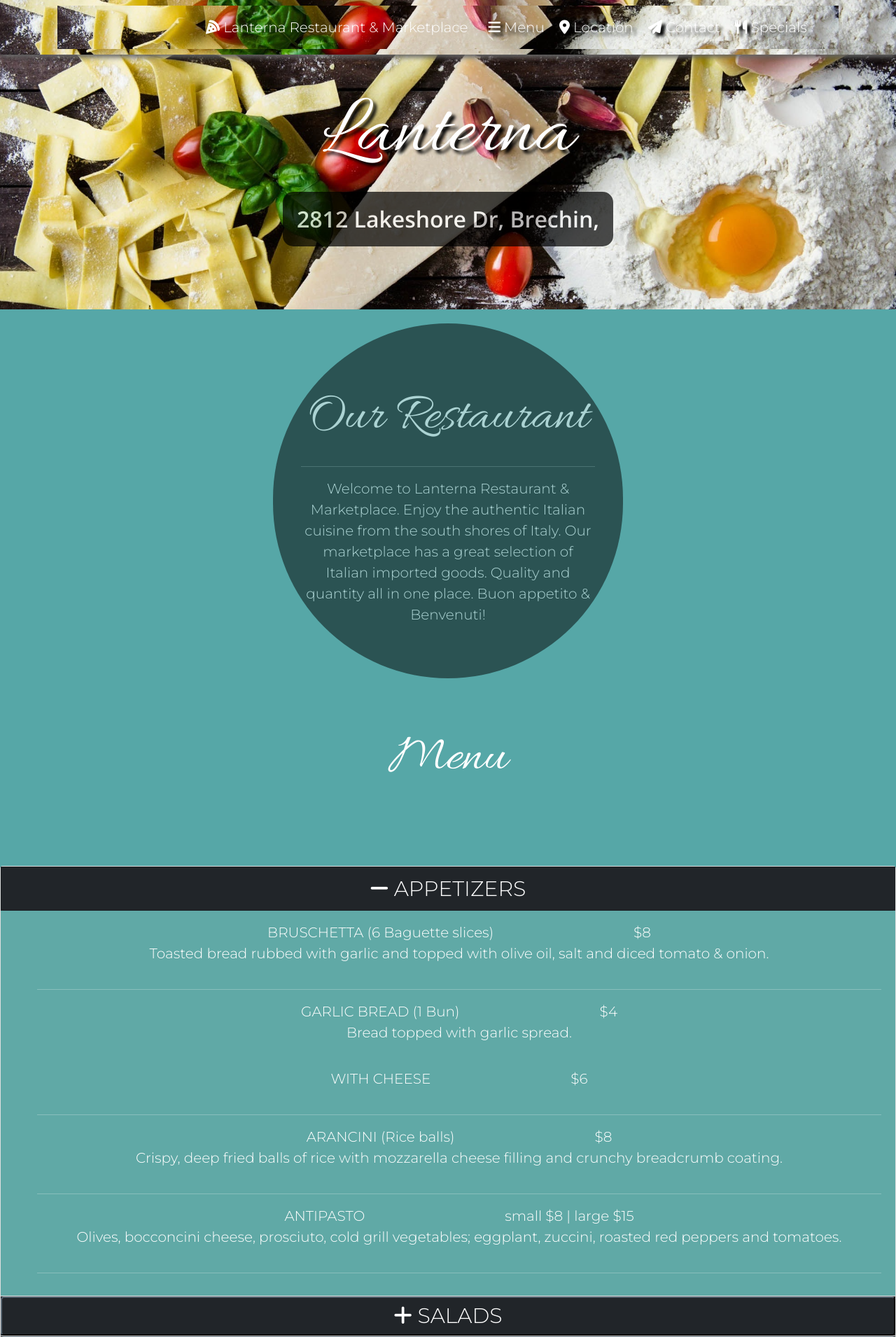
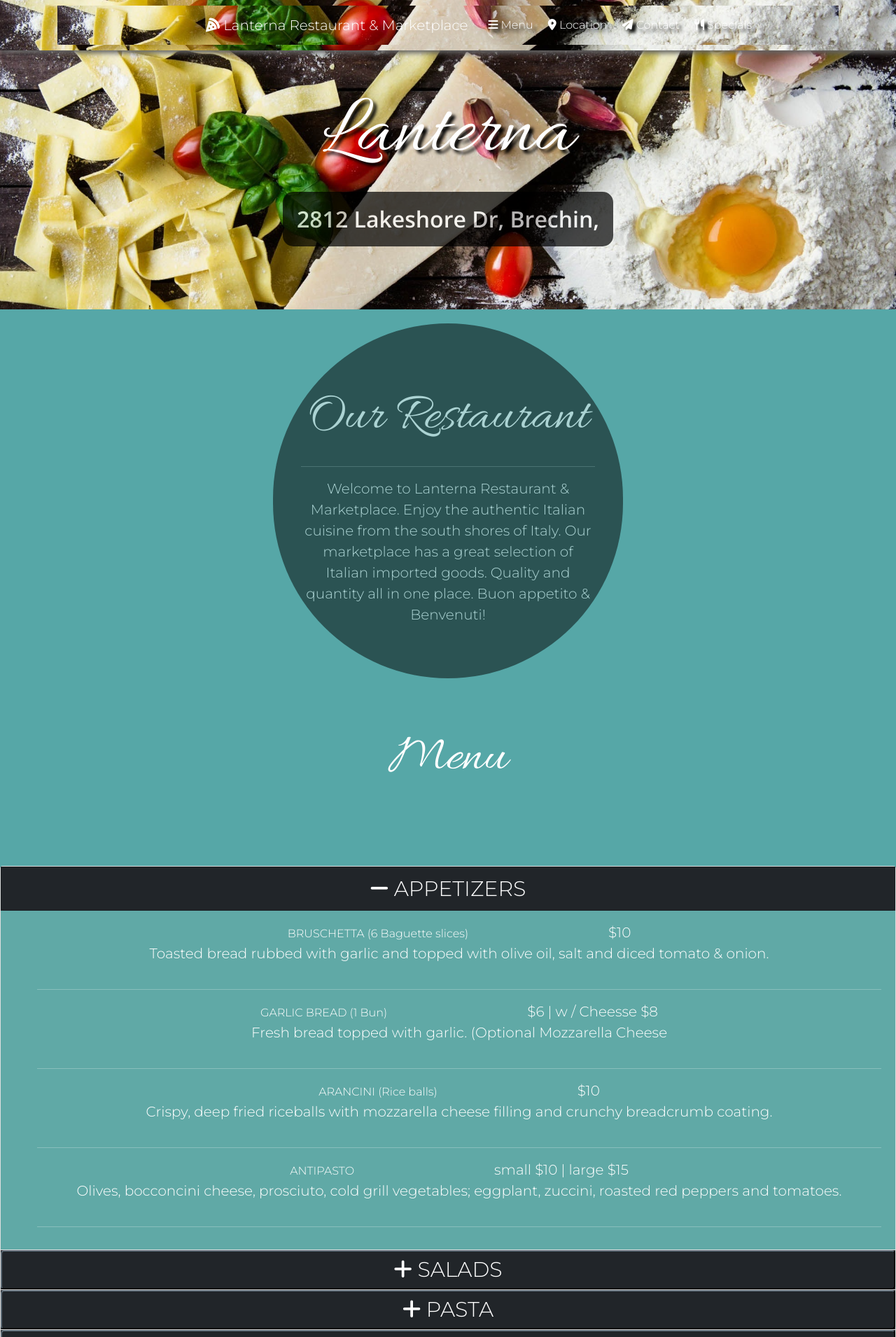
Before and after one commit to Fabscg/lanterna-marketplace, a PHP site: page /public/index.html in a window 1280 px wide, after a click on "APPETIZERS". Shown: the top 1910 px of the page at 70% size. Run offline with PHP 8.4, Linux system fonts and the light colour scheme; some libraries are stand-ins or nearby versions.

Commit message:
changing new prices and display in menus, 'pastas'

```diff
--- a/public/index.html
+++ b/public/index.html
@@ -127,20 +127,19 @@
                 <div id="collapseOne" class="accordion-collapse collapse" aria-labelledby="headingOne"
                     data-bs-parent="#accordionExample">
                     <div class="accordion-body">
-                        <ul class="">
-                            <li>BRUSCHETTA (6 Baguette slices)<span>$8</span></li>
+                        <ul class="appetizers">
+                            <li>BRUSCHETTA (6 Baguette slices)<span>$10</span></li>
                             <p>Toasted bread rubbed with garlic and topped with olive oil, salt and diced tomato &
                                 onion.</p>
                             <hr>
-                            <li>GARLIC BREAD (1 Bun)<span>$4</span></li>
-                            <p>Bread topped with garlic spread. <br>
-                               <p>WITH CHEESE<span>$6</span></p>
+                            <li>GARLIC BREAD (1 Bun)<span>$6 | w / Cheesse $8</span></li>
+                            <p>Fresh bread topped with garlic. (Optional Mozzarella Cheese<br>
                             <hr>
-                            <li>ARANCINI (Rice balls)<span>$8</span></li>
-                            <p>Crispy, deep fried balls of rice with mozzarella cheese filling and crunchy breadcrumb
+                            <li>ARANCINI (Rice balls)<span>$10</span></li>
+                            <p>Crispy, deep fried riceballs with mozzarella cheese filling and crunchy breadcrumb
                                 coating.</p>
                             <hr>
-                            <li>ANTIPASTO<span>small $8 | large $15</span></li>
+                            <li>ANTIPASTO<span>small $10 | large $15</span></li>
                             <p>Olives, bocconcini cheese, prosciuto, cold grill vegetables; eggplant, zuccini, roasted
                                 red peppers and tomatoes.</p>
                             <hr>
@@ -158,22 +157,20 @@
                 <div id="collapseTwo" class="accordion-collapse collapse" aria-labelledby="headingTwo"
                     data-bs-parent="#accordionExample">
                     <div class="accordion-body">
-                        <li>House Salad<span>small $7 | large $12</span></li>
+                        <li>House Salad<span>small $10 | large $15</span></li>
+                        <p>Letucce, tomatoes, cucumbers tossed with homemade italian balsamic dressing</p>
                         <hr>
-                        <p>Letucce, tomatoes, cucumbers tossed with homemade italian balsamic dressing</p>
+                        <li>Ceasar Salad<span>small $10 | large $15</span></li>
 
-                        <li>Ceasar Salad<span>small $7 | large $12</span></li>
+                        <p>Lettuce homemade croutons and parmigiano cheese</p>
                         <hr>
-                        <p>Lettuce homemade croutons and parmigiano cheese</p>
-
                         <li>Greek Salad<span>small $10 | large $15</span></li>
-                        <hr>
                         <p>Lettuce, tomatoes, cucumber, onions, olives, feta cheese with oregano tossed in olive oil &
                             balsamic vinegar dressing.</p>
-
+                            <hr>
                         <li>Caprese Salad<span>small $10 | large $17</span></li>
+                        <p>Sliced tomatoes topped with bocconcini cheese in a basil olive oil, drizzled with pesto.</p>
                         <hr>
-                        <p>Sliced tomatoes topped with bocconcini cheese in a basil olive oil dressing</p>
                         <div class="additions">
                             <p>ADDITIONS</p>
                             <em><i class="fa-solid fa-angle-right"></i>Grill Chicken <span>$4</span></em>
@@ -195,42 +192,88 @@
                 <div id="collapseThree" class="accordion-collapse collapse" aria-labelledby="headingThree"
                     data-bs-parent="#accordionExample">
                     <div class="accordion-body">
+                        <table class="table justify-start">
+                            <thead>
+                              <tr>
+                                <th scope="col"></th>
+                                <th scope="col">PASTA</th>
+                                <th scope="col"></th>
+                                <th scope="col">PRICE</th>
+                              </tr>
+                            </thead>
+                            <tbody>
+                              <tr>
+                                <td><i class="fa-solid fa-leaf"></i></td>
+                                <th scope="row">PENNE</th>
+                                <td>Penne in Tomato and
+                                    Basil.</td>
+                                <td>$15</td>
 
-                        <ul>
-
-                            <li class="pasta-menu"><i class="fa-solid fa-leaf"></i>Penne in Tomato and
-                                Basil<span>$12</span> </li>
-                            <hr>
-
-                            <li class="pasta-menu"><i class="fa-solid fa-pepper-hot"></i><i
-                                    class="fa-solid fa-leaf"></i> Penne Arrabiata (Spicy tomato sauce)<span>$14</span>
-                            </li>
-                            <hr>
-                            <li class="pasta-menu">Penne alla Vodka (Seved with bacon)<span>$15</span></li>
-                            <hr>
-                            <li class="pasta-menu">Rigatoni Bolognese (Meat sauce)<span>$15</span></li>
-                            <hr>
-                            <li class="pasta-menu">Spaguetti Bolognese<span>$15</span></li>
-                            <hr>
-                            <li class="pasta-menu">Ravioli (Meat filling)<span>$15</span></li>
-                            <hr>
-
-                            <li class="pasta-menu"><i class="fa-solid fa-leaf"></i> Tortellini (Cheesse
-                                filling)<span>$15</span></li>
-                            <hr>
-                            <li class="pasta-menu"><i class="fa-solid fa-leaf"></i> Gnocchi<span>$15</span></li>
-                            <hr>
-                            <li class="pasta-menu">Fettuccine alla Carbonara<span>$15</span></li>
-                            <hr>
-
-                            <li class="pasta-menu"><i class="fa-solid fa-leaf"></i> Fettuccine Alfredo<span>$15</span>
-                            </li>
-                            <hr>
-
-                            <li class="pasta-menu"><i class="fa-solid fa-leaf"></i> Spaguetti in Olive Oil and Garlic
-                                Sauce<span>$12</span></li>
-                            <hr>
-                        </ul>
+                              </tr>
+                              <tr>
+                                <td><i class="fa-solid fa-pepper-hot"></i></td>
+                                <th scope="row">PENNE ARRABIATA</th>
+                                <td>Penne Arrabiata (Spicy tomato sauce)</td>
+                                <td>$15</td>
+                              </tr>
+                              <tr>
+                                <td></td>
+                                <th scope="row">PENNE ALLA VODKA</th>
+                                <td>Penne alla Vodka (Seved with bacon)</td>
+                                <td>$15</td>
+                              </tr>
+                              <tr>
+                                <td></td>
+                                <th scope="row">RIGATONI BOLOGNESE</th>
+                                <td>Rigatoni Bolognese (Meat sauce)</td>
+                                <td>$15</td>
+                              </tr>
+                              <tr>
+                                <td></td>
+                                <th scope="row">SPAGETTI BOLOGNESE</th>
+                                <td></td>
+                                <td>$15</td>
+                              </tr>
+                              <tr>
+                                <td></td>
+                                <th scope="row">RAVIOLI</th>
+                                <td>Ravioli (Meat filling)</td>
+                                <td>$15</td>
+                              </tr>
+                              <tr>
+                                <td><i class="fa-solid fa-leaf"></i></td>
+                                <th scope="row">TORTELLINI</th>
+                                <td>Tortellini (Cheesse
+                                    filling)</td>
+                                <td>$15</td>
+                              </tr>
+                              <tr>
+                                <th scope="row"><i class="fa-solid fa-leaf"></i></th>
+                                <td>GNOCCHI</td>
+                                <td></td>
+                                <td>$15</td>
+                              </tr>
+                              <tr>
+                                <th scope="row"></th>
+                                <td>FETUCCINE A LA CARBONARA</td>
+                                <td></td>
+                                <td>$15</td>
+                              </tr>
+                              <tr>
+                                <th scope="row"><i class="fa-solid fa-leaf"></i></th>
+                                <td>FETUCCINE ALFREDO</td>
+                                <td></td>
+                                <td>$15</td>
+                              </tr>
+                              <tr>
+                                <th scope="row"><i class="fa-solid fa-leaf"></i></th>
+                                <td>SPAGUETTI</td>
+                                <td>Spaguetti in Olive Oil and Garlic
+                                    Sauce</td>
+                                <td>$15</td>
+                              </tr>
+                            </tbody>
+                          </table>
                         <div class="additions">
                             <p>ADDITIONS TO YOUR PASTA</p>
                             <em><i class="fa-solid fa-angle-right"></i>GRILL CHICKEN BREAST<span>$4</span></em>
@@ -258,15 +301,15 @@
                     <div class="accordion-body">
                         <div class="extra-cheese-inquire">
                             <div class="gluten-inquire">
-                                <h2 class="all-our-pizzas">All our pizzas come with sauce and cheese.</h2><br>
-                                If you would like extra cheese is $2.00 and double chesse is $4.00 <br>
-                                <p>GLUTEN FREE and DAIRY FREE now available.</p><br>
-                                <p>Please inquire.</p>
+                                <p>GLUTTEN FREE, PIZZA</p><br>
+                                <p>All our pizzas come with our homemade sauce & mozzarella cheese unless stated otherwise.</p>
                             </div>
                             <br>
-                            <h5>MEDIUM 14" (8 slices) <span>$15</span> </h5>
+                            <h5>LARGE 18"(8 slices) <span>$20</span> </h5>
+                            <p>18" Pizza come with the flavours of homemade sauce,cheese and seasoning rushing into your mouth.</p>
                             <hr>
-                            <h5>LARGE 18"(8 slices) <span>$20</span> </h5>
+                            <h5>MEDIUM 14" (8 slices) <span>$15</span></h5>
+                            <p>A hot and succulent 14" Pizza. Eight slices of wonderfull taste and flavour in every crunchy bite.</p>
                             <hr>
                         </div>
                         <div>
@@ -295,20 +338,31 @@
                     data-bs-parent="#accordionExample">
                     <div class="accordion-body">
                         <ul>
+                            <li>VEAL PARMIGIANA</li>
+                            <p>Crispy breaded veal served on a crusty bun, topped with our home made tomato sauce & fresh mozzarella cheese <span>$10</span></p>
                             <hr>
-                            <h5>Bellow sandwiches are served in a homemade sauce and topped with mozarella cheese.</h5>
-                            <li>SAUSAGE <span>$8</span></li>
+                            <li>CHICKEN PARMIGIANA <span>$10</span></li>
+                            <p>Crispy breaded chicken served on a crusty bun, topped with our famous tomato sauce & fresh mozzarella cheese.</p>
                             <hr>
-                            <li>VEAL or CHICKEN PARMIGIANA <span>$8</span></li>
+                            <li>MEATBALL <span>$10</span></li>
+                            <p>A long time family recipe. Made with beef, served on a crispy bun & topped with our famous tomato sauce.</p>
                             <hr>
-                            <li>MEATBALL <span>$8</span></li>
+                            <li>GRILLED CHICKEN <span>$10</span></li>
+                            <p>Boneless chicken breast, grilled for a tender & juicy taste, served on a crispy bun topped with lettuce, tomato and mayo.</p>
                             <hr>
                         </ul>
                         <div class="additions">
-                            <p>EXTRA TOPPINGS <span>$1ea</span></p>
-                            <em class="extra-toppings"><i class="fa-solid fa-angle-right"></i>Mushrooms</em>
-                            <em class="extra-toppings"><i class="fa-solid fa-angle-right"></i>Onion</em>
-                            <em class="extra-toppings"><i class="fa-solid fa-angle-right"></i>Sweet or Hot Peppers</em>
+                            <div>
+                                <p>ADDITIONAL TOPPINGS</p>
+                                <p>+ $1, 2, 3</p>
+
+                            </div>
+                            <ul>
+                                <li>Mushrooms, peppers, black/green olives, onions, pineapple and sun-dried tomato.</li>
+                                <li>Pepperoni, Bacon, Sausage, Soppresata, Ground beef, Grill chicken & Anchovies.</li>
+                                <li>Bocconcini, Feta cheese (*Premium Cheese)</li>
+                            </ul>
+
                         </div>
                     </div>
                 </div>
@@ -325,7 +379,7 @@
                     <div class="accordion-body">
 
                         <div>
-                            <table class="table-dark seafood-table">
+                            <table class="table seafood-table">
                             </thead>
                             <tr>
                                 <th scope="row">
@@ -338,23 +392,23 @@
                                 <tr>
                                     <th scope="row">
                                         <td>MUSSELS IN MARINARA</td>
-                                        <td></td>
-                                        <td>$12</td>
+                                        <td>Mussels steamed to perfection in tomato broth infused with basil, garlic, white wine & garnished with fresh herbs.</td>
+                                        <td>$15</td>
                                     </th>
                                 </tr>
                                     <tr>
                                         <th scope="row">
                                             <td>FRIED CALAMARI</td>
-                                            <td></td>
-                                            <td>$12</td>
+                                            <td>Calamari rings, breaded and fried until golden for a delightful appetizer.</td>
+                                            <td>$15</td>
                                         </th>
                                     <th>
                                 </th>
                                 <tr>
                                     <th scope="row">
                                         <td>ZUPPA DI PESCE (Fish stew)</td>
-                                        <td>Shrimps, cod, white fish, calamari, haddcock and mussels.</td>
-                                        <td>$22</td>
+                                        <td>Shrimps, cod, calamari and mussels.</td>
+                                        <td>$20</td>
                                     </th>
                                 </tr>
                                 <tr>
--- a/public/style.css
+++ b/public/style.css
@@ -57,7 +57,6 @@ th{
     z-index: 1;
 }
 
-.all-our-pizzas,
 .openingHours-title,
 .contact-title,
 #menu-food,
@@ -199,12 +198,10 @@ nav,
     background-color: #60A9A6;
 }
 
-li,
-.pasta-menu {
+tr
+{
     font-size: 20px;
-    list-style: decimal;
     color: white;
-    display: inline-table;
 }
 
 /* SALADS */
@@ -218,12 +215,16 @@ span {
 .additions {
     background-color: black;
     margin: 20px auto;
-    border-radius: 50px 50px 50px 50px;
-    font-size: 20px;
-    width: 450px;
+    border-radius: 25px 25px 25px 25px;
+    font-size: 10px;
+    width: 500px;
     display: block;
     box-shadow: 0 15px 15px 0 rgba(0, 0, 0, 0.2), 0 25px 25px 0 rgba(0, 0, 0, 0.19);
-    padding: 20px;
+    padding: 20px 20px;
+}
+li,
+.appetizers{
+    list-style-type: none;
 }
 
 .all-pasta-adds {
@@ -575,7 +576,6 @@ footer {
 
     .additions {
         padding: 10px;
-
         font-size: 20px;
     }
 
```
Also changed, not shown: 1 other file.
